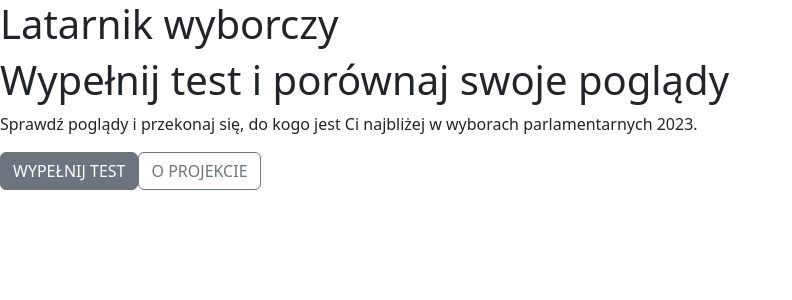
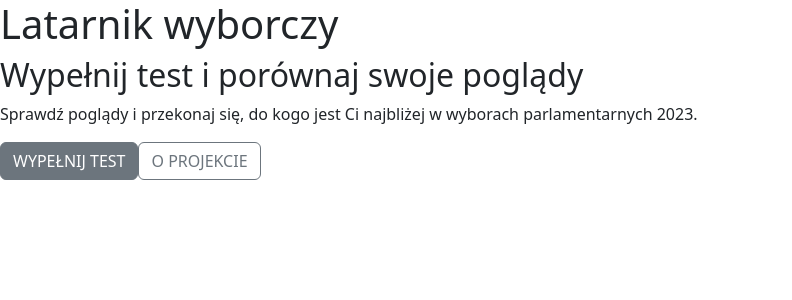
Before and after one commit to Pawlikss/projekt-latarnik, a JavaScript app: page / in a window 1280 px wide. Shown: the top 300 px of the page, without its empty margins (0-792 px from the left). Built offline with nearby package versions, Linux system fonts and the light colour scheme; the HTML template or start-up script is replaced by a standard one.

Commit message:
add MainArticle.js

```diff
--- a/src/components/Content.js
+++ b/src/components/Content.js
@@ -1,12 +1,9 @@
+import MainArticle from "./MainArticle";
+
 const Content = () => {
     return (
         <main>
-            <article>
-                <h1>Wypełnij test i porównaj swoje poglądy</h1>
-                <p>Sprawdź poglądy i przekonaj się, do kogo jest Ci najbliżej w wyborach parlamentarnych 2023.</p>
-                <button className="btn btn-secondary">WYPEŁNIJ TEST</button>
-                <button className="btn btn-outline-secondary">O PROJEKCIE</button>
-            </article>
+            <MainArticle />
         </main>
     );
 }
--- /dev/null
+++ b/src/components/MainArticle.js
@@ -0,0 +1,12 @@
+const MainArticle = () => {
+    return (
+        <article>
+                <h2>Wypełnij test i porównaj swoje poglądy</h2>
+                <p>Sprawdź poglądy i przekonaj się, do kogo jest Ci najbliżej w wyborach parlamentarnych 2023.</p>
+                <button className="btn btn-secondary">WYPEŁNIJ TEST</button>
+                <button className="btn btn-outline-secondary">O PROJEKCIE</button>
+        </article>
+    );
+}
+
+export default MainArticle;
```
